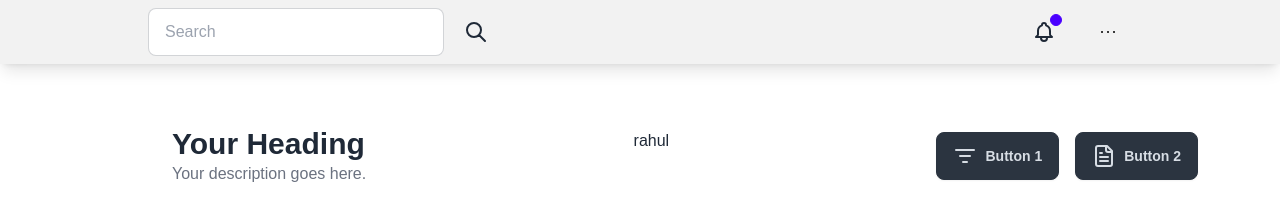
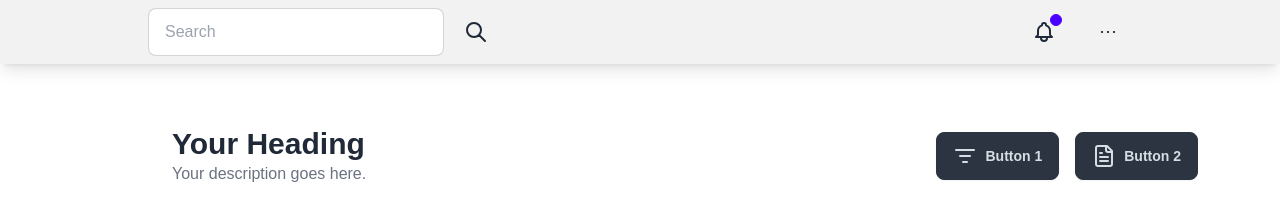
Before and after one commit to singhtameshwar/data-dashboard, a Next.js app: page /dashboard in a window 1280 px wide. Shown: the top 219 px of the page. Built offline with nearby package versions, Linux system fonts and the light colour scheme.

Commit message:
adsomechanges

```diff
--- a/src/components/heroheader.tsx
+++ b/src/components/heroheader.tsx
@@ -8,7 +8,7 @@ export default function Header() {
         <h1 className="text-2xl lg:text-3xl font-bold">Your Heading</h1>
         <p className="text-sm lg:text-base text-gray-500">Your description goes here.</p>
       </div>
-      <div>rahul</div>
+
       <div className="flex space-x-4 mt-4 lg:mt-[30px] mr-4 lg:mr-[50px]">
         <button className="btn btn-neutral"> <ListFilter />Button 1</button>
         <button className="btn btn-neutral"><FileText />Button 2</button>
```
